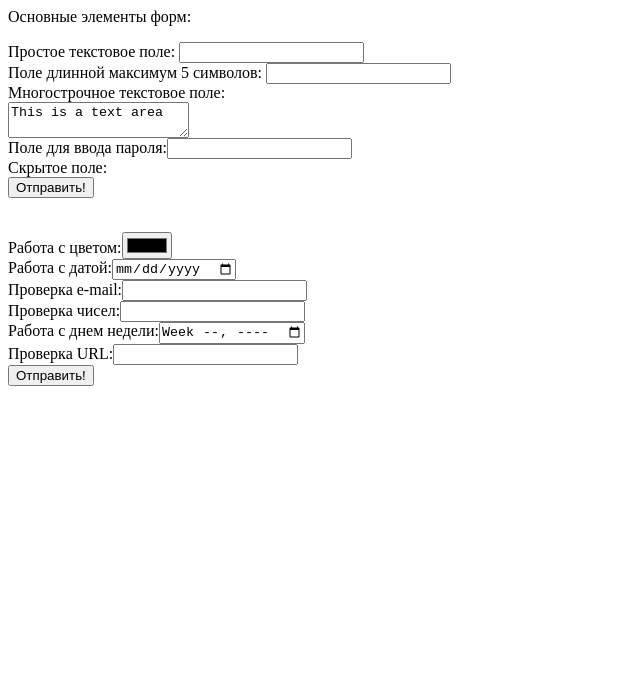
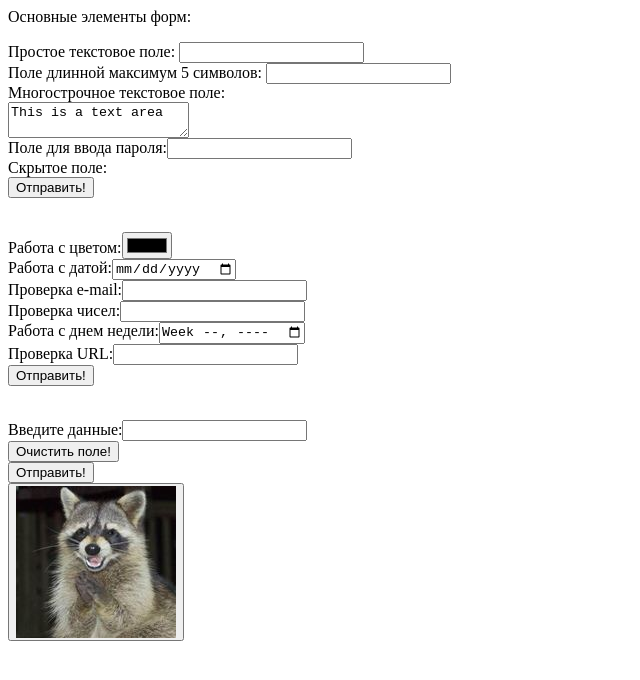
Before and after one commit to vonrimS/ITMO.HTML.CSS, a plain HTML site: page Part01/Block06/ex7.html in a window 1280 px wide. Shown: the whole page, without its empty margins (0-640 px from the left). Drawn offline with Linux system fonts and the light colour scheme.

Commit message:
Exercise6-3

```diff
--- a/Part01/Block06/ex7.html
+++ b/Part01/Block06/ex7.html
@@ -25,6 +25,17 @@
 
 		<input type = "submit" name = "submit" value = "Отправить!" />
 	</form>
+    <br>
+    <form>
+        Введите данные:<input type = "text" name = "txt"><br/>
+        <input type = "reset" name = "reset" value = "Очистить поле!" /><br />
+        <input type = "submit" name = "submit" value = "Отправить!" /><br />
+        <!-- <input type = "button" name = "MyButton" value = "Просто кнопка"/><br /> -->
+        <button name = "myButton">
+            <img src = "enot.jpg" title = "This is a button too">
+    </button>
+
+    </form>
 
   </body>
 </html>
```
Also changed, not shown: Part01/Block06/enot.jpg (added), 2 other files.
